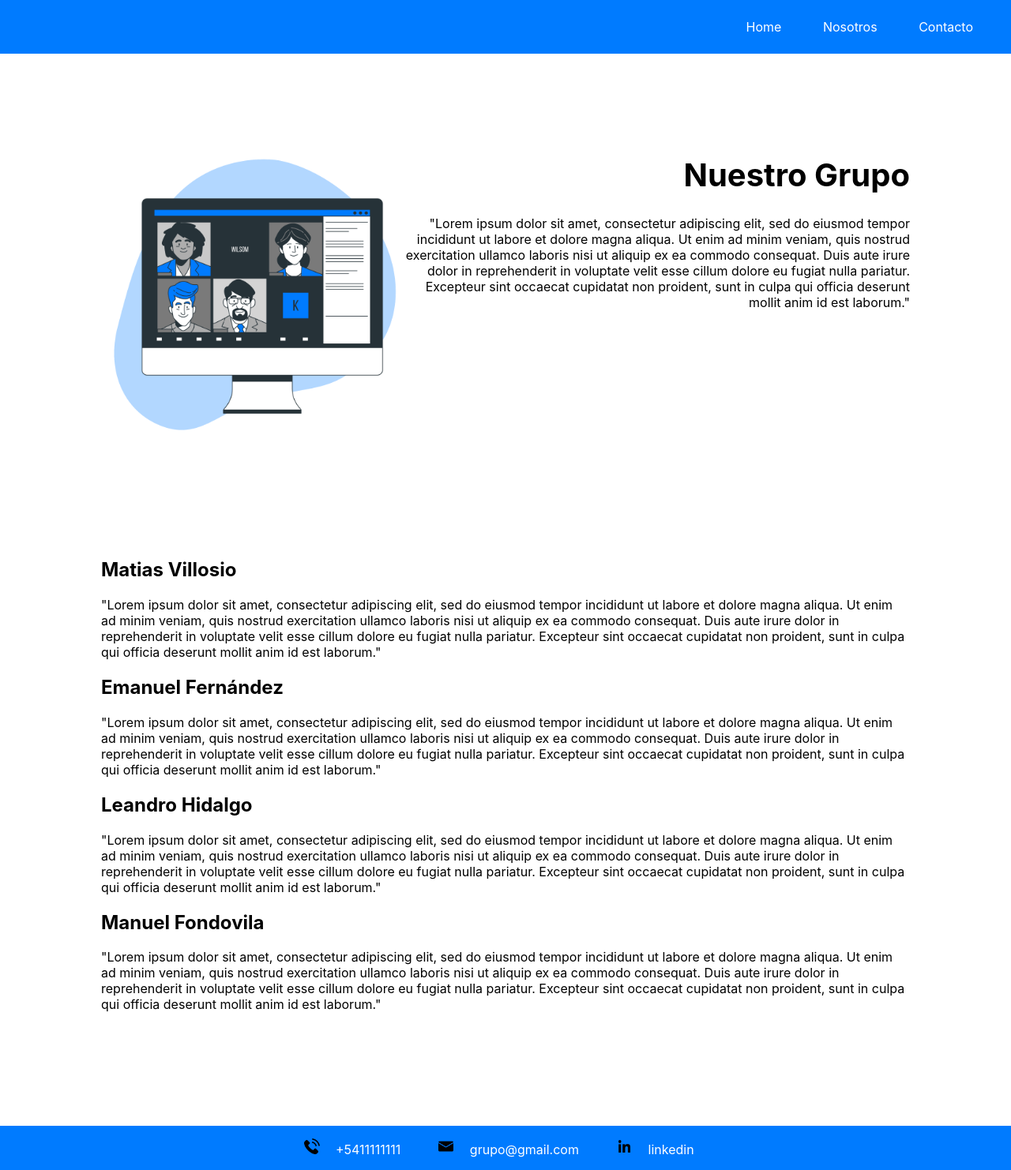
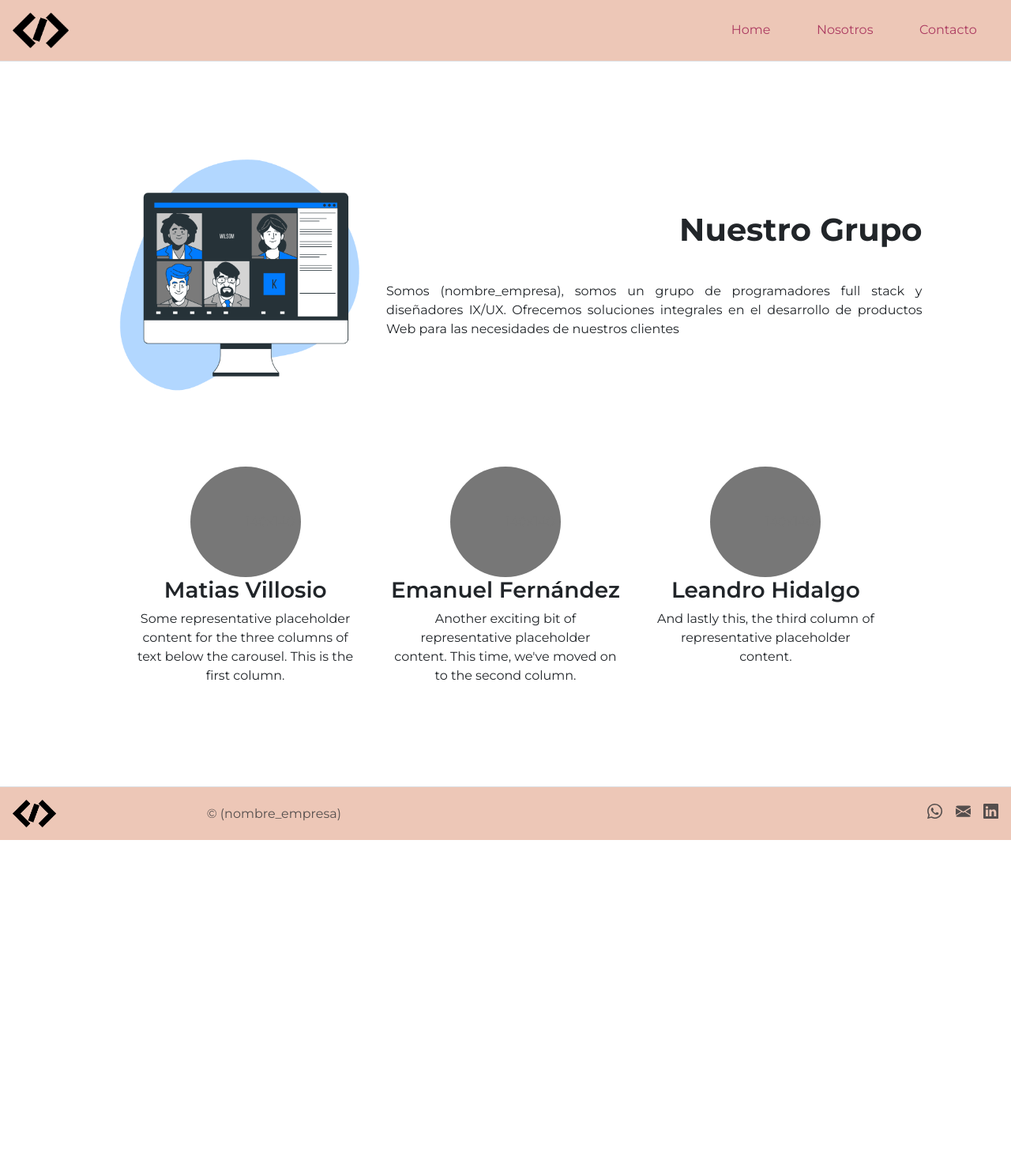
Before and after one commit to leanmza/TrabajoFinal, a plain HTML site: page index.html in a window 1280 px wide. Shown: the whole page at 79% size. After the commit the page ends 1064 px from the top, so only its background shows below. Drawn offline with nearby package versions, Linux system fonts and the light colour scheme.

Commit message:
Todo a bootstrap

```diff
--- a/index.html
+++ b/index.html
@@ -8,18 +8,53 @@
 
     <link rel="stylesheet" href="style.css" />
     <meta name="viewport" content="width=device-width, initial-scale=1.0" />
+    <link
+      href="https://cdn.jsdelivr.net/npm/bootstrap@5.3.0-alpha2/dist/css/bootstrap.min.css"
+      rel="stylesheet"
+      integrity="sha384-aFq/bzH65dt+w6FI2ooMVUpc+21e0SRygnTpmBvdBgSdnuTN7QbdgL+OapgHtvPp"
+      crossorigin="anonymous"
+    />
+    <link rel="preconnect" href="https://fonts.googleapis.com" />
+    <link rel="preconnect" href="https://fonts.gstatic.com" crossorigin />
+    <link
+      href="https://fonts.googleapis.com/css2?family=Montserrat:ital,wght@0,400;0,600;0,700;0,900;1,600&display=swap"
+      rel="stylesheet"
+    />
   </head>
   <body>
-    <header id="cabecera">
-      <a href="/" id="btn-cuerpo" class="link">Home</a>
+    <!-- HEADER -->
+
+    <div class="container-fluid cabecera" id="cabecera">
+      <header
+        class="d-flex flex-wrap justify-content-between mb-4 border-bottom"
+      >
+        <div class="col-1 imgLogo">
+          <a
+            href="/"
+            class="d-flex align-items-center mb-3 mb-md-0 me-md-auto text-dark text-decoration-none"
+          >
+            <img src="img/logo.png" alt="logo" class="logoHeader" />
+          </a>
+        </div>
+        <div class="col-11 navibar">
+          <a href="/" id="btn-home" class="link">Home</a>
           <a href="#cuerpo" id="btn-cuerpo" class="link">Nosotros</a>
           <a href="#contacto" id="btn-contacto" class="link">Contacto</a>
+        </div>
       </header>
+    </div>
 
+    <!-- BODY -->
     <main>
-      <div id="cuerpo">
-        <div id="presentacion" class="presentacion">
-          <div id="divImagenGrupo" class="divImagenGrupo">
+      <!-- IMAGEN Y NUESTRO GRUPO -->
+      <div class="container-fluid cuerpo" id="cuerpo">
+        <div id="presentacion" class="row presentacion">
+          <div class="col-12 contenedorPresentacion">
+            <div class="row presentacionRow">
+              <div
+                id="divImagenGrupo"
+                class="justify-content-center col-md-6 col-xl-4 divImagenGrupo"
+              >
                 <img
                   src="img/Remote-team-bro.png"
                   alt="imagen-grupo"
@@ -28,137 +63,186 @@
                 />
               </div>
 
-          <div class="divNosotros">
+              <div class="col-md-6 col-xl-8 divNosotros">
                 <h1 id="nosotros">Nuestro Grupo</h1>
 
-            <p class="nuestroGrupo">
-              "Lorem ipsum dolor sit amet, consectetur adipiscing elit, sed do
-              eiusmod tempor incididunt ut labore et dolore magna aliqua. Ut
-              enim ad minim veniam, quis nostrud exercitation ullamco laboris
-              nisi ut aliquip ex ea commodo consequat. Duis aute irure dolor in
-              reprehenderit in voluptate velit esse cillum dolore eu fugiat
-              nulla pariatur. Excepteur sint occaecat cupidatat non proident,
-              sunt in culpa qui officia deserunt mollit anim id est laborum."
+                <p class="nuestroGrupo" id="nuestroGrupo">
+                  Somos (nombre_empresa), somos un grupo de programadores full
+                  stack y diseñadores IX/UX. Ofrecemos soluciones integrales en
+                  el desarrollo de productos Web para las necesidades de
+                  nuestros clientes
                 </p>
               </div>
             </div>
-
-        <div id="integrantes">
-          <h2 class="integrantes">Matias Villosio</h2>
-          <p>
-            "Lorem ipsum dolor sit amet, consectetur adipiscing elit, sed do
-            eiusmod tempor incididunt ut labore et dolore magna aliqua. Ut enim
-            ad minim veniam, quis nostrud exercitation ullamco laboris nisi ut
-            aliquip ex ea commodo consequat. Duis aute irure dolor in
-            reprehenderit in voluptate velit esse cillum dolore eu fugiat nulla
-            pariatur. Excepteur sint occaecat cupidatat non proident, sunt in
-            culpa qui officia deserunt mollit anim id est laborum."
-          </p>
-
-          <h2 class="integrantes">Emanuel Fernández</h2>
-          <p>
-            "Lorem ipsum dolor sit amet, consectetur adipiscing elit, sed do
-            eiusmod tempor incididunt ut labore et dolore magna aliqua. Ut enim
-            ad minim veniam, quis nostrud exercitation ullamco laboris nisi ut
-            aliquip ex ea commodo consequat. Duis aute irure dolor in
-            reprehenderit in voluptate velit esse cillum dolore eu fugiat nulla
-            pariatur. Excepteur sint occaecat cupidatat non proident, sunt in
-            culpa qui officia deserunt mollit anim id est laborum."
-          </p>
-
-          <h2 class="integrantes">Leandro Hidalgo</h2>
-          <p>
-            "Lorem ipsum dolor sit amet, consectetur adipiscing elit, sed do
-            eiusmod tempor incididunt ut labore et dolore magna aliqua. Ut enim
-            ad minim veniam, quis nostrud exercitation ullamco laboris nisi ut
-            aliquip ex ea commodo consequat. Duis aute irure dolor in
-            reprehenderit in voluptate velit esse cillum dolore eu fugiat nulla
-            pariatur. Excepteur sint occaecat cupidatat non proident, sunt in
-            culpa qui officia deserunt mollit anim id est laborum."
-          </p>
-
-          <h2 class="integrantes">Manuel Fondovila</h2>
-          <p>
-            "Lorem ipsum dolor sit amet, consectetur adipiscing elit, sed do
-            eiusmod tempor incididunt ut labore et dolore magna aliqua. Ut enim
-            ad minim veniam, quis nostrud exercitation ullamco laboris nisi ut
-            aliquip ex ea commodo consequat. Duis aute irure dolor in
-            reprehenderit in voluptate velit esse cillum dolore eu fugiat nulla
-            pariatur. Excepteur sint occaecat cupidatat non proident, sunt in
-            culpa qui officia deserunt mollit anim id est laborum."
-          </p>
           </div>
         </div>
 
-      <div id="contacto">
-        <h2>DEJANOS UN MENSAJE</h2>
+        <div class="container marketing" id="integrantes">
+          <!-- Three columns of text below the carousel -->
+          <div class="row">
+            <div class="col-lg-4">
+              <svg
+                class="bd-placeholder-img rounded-circle"
+                width="140"
+                height="140"
+                xmlns="http://www.w3.org/2000/svg"
+                role="img"
+                aria-label="Placeholder: 140x140"
+                preserveAspectRatio="xMidYMid slice"
+                focusable="false"
+              >
+                <title>Placeholder</title>
+                <rect width="100%" height="100%" fill="#777" />
+                <text x="50%" y="50%" fill="#777" dy=".3em">140x140</text>
+              </svg>
 
-        <div id="divForm" class="divForm"></div>
+              <h3>Matias Villosio</h3>
+              <p>
+                Some representative placeholder content for the three columns of
+                text below the carousel. This is the first column.
+              </p>
+            </div>
+            <!-- /.col-lg-4 -->
+            <div class="col-lg-4">
+              <svg
+                class="bd-placeholder-img rounded-circle"
+                width="140"
+                height="140"
+                xmlns="http://www.w3.org/2000/svg"
+                role="img"
+                aria-label="Placeholder: 140x140"
+                preserveAspectRatio="xMidYMid slice"
+                focusable="false"
+              >
+                <title>Placeholder</title>
+                <rect width="100%" height="100%" fill="#777" />
+                <text x="50%" y="50%" fill="#777" dy=".3em">140x140</text>
+              </svg>
 
-        <form action="" id="formulario" class="formulario">
+              <h3>Emanuel Fernández</h3>
+              <p>
+                Another exciting bit of representative placeholder content. This
+                time, we've moved on to the second column.
+              </p>
+            </div>
+            <!-- /.col-lg-4 -->
+            <div class="col-lg-4">
+              <svg
+                class="bd-placeholder-img rounded-circle"
+                width="140"
+                height="140"
+                xmlns="http://www.w3.org/2000/svg"
+                role="img"
+                aria-label="Placeholder: 140x140"
+                preserveAspectRatio="xMidYMid slice"
+                focusable="false"
+              >
+                <title>Placeholder</title>
+                <rect width="100%" height="100%" fill="#777" />
+                <text x="50%" y="50%" fill="#777" dy=".3em">140x140</text>
+              </svg>
 
+              <h3>Leandro Hidalgo</h3>
+              <p>
+                And lastly this, the third column of representative placeholder
+                content.
+              </p>
+            </div>
+            <!-- /.col-lg-4 -->
+          </div>
+          <!-- /.row -->
+        </div>
+      </div>
+      <!-- FORMULARIO DE CONTACTO -->
+      <div id="contacto" class="container-fluid contacto">
+        <div class="row titulo">
+          <h3>DEJANOS UN MENSAJE</h3>
+        </div>
+
+        <form class="form-floating row g-3" id="formulario" method="POST">
+          <!-- form-floating es para que el placeholder se haga chiquito en el input y no desaparezca -->
+          <div class="col-md-6 form-floating">
             <input
               type="text"
+              class="form-control"
               id="nombre"
-            class="input"
               placeholder="Nombre"
-            required
             />
+            <label for="form-control">Nombre</label>
+          </div>
 
-          <input
-            type="text"
-            id="apellido"
-            class="input"
-            placeholder="Apellido"
-          />
-          <br />
-
+          <div class="col-md-6 form-floating">
             <input
               type="email"
-            name="mail"
-            id="mail"
-            class="input"
-            placeholder="Email: xxxx@xxxx.com"
-            required
+              class="form-control"
+              id="email"
+              placeholder="Email"
             />
-          <input
-            type="number"
-            name="cel"
-            id="cel"
-            class="input"
-            placeholder="N° Celular"
-          />
-          <br />
+            <label for="form-control">Email</label>
+          </div>
 
+          <div class="col-md-12 form-floating">
+            <!-- <label for="comentario" class="form-label">Comentarios</label> -->
             <textarea
-            name="comentario"
+              type="text"
+              class="form-control"
               id="comentario"
-            class="comentario"
-            cols="30"
-            rows="5"
-            placeholder="Escribí tu comentario..."
-            required
+              placeholder="Escribí tu mensaje"
             ></textarea>
-          <br />
-          <button type="submit" class="boton">Enviar</button>
+            <label for="form-control">Escribí tu mensaje</label>
+          </div>
+
+          <div class="col-12">
+            <button type="submit" class="btn btn-primary">Enviar</button>
+          </div>
         </form>
       </div>
     </main>
 
-    <footer>
-      <span class="spanLogo">
-        <img src="img/telefono.png" alt="logo-cel" class="logo" />
-        <label for="cel" class="infoContacto">+5411111111</label>
-      </span>
-      <span class="spanLogo">
-        <img src="img/letter.png" alt="logo-mail" class="logo" />
-        <label for="mail" class="infoContacto">grupo@gmail.com</label>
-      </span>
-      <span class="spanLogo">
-        <img src="img/linkedin.png" alt="logo-linkedin" class="logo" />
-        <label for="linkedin" class="infoContacto">linkedin</label>
-      </span>
+    <!-- FOOTER -->
+
+    <div class="container-fluid pie">
+      <footer
+        class="d-flex flex-wrap justify-content-between align-items-center py-3 border-top"
+      >
+        <div class="col-md-4 d-flex align-items-center">
+          <a
+            href="/"
+            class="d-flex align-items-center mb-3 mb-md-0 me-md-auto text-dark text-decoration-none"
+          >
+            <img src="img/logo.png" alt="logo" class="logoFooter" />
+          </a>
+          <span class="text-muted">&copy; (nombre_empresa)</span>
+        </div>
+
+        <ul class="nav col-md-4 justify-content-end list-unstyled d-flex">
+          <li class="ms-3">
+            <a class="text-muted" href="https://web.whatsapp.com/"
+              ><svg xmlns="http://www.w3.org/2000/svg" fill="currentColor" class="logo bi bi-whatsapp" viewBox="0 0 16 16">
+                <path d="M13.601 2.326A7.854 7.854 0 0 0 7.994 0C3.627 0 .068 3.558.064 7.926c0 1.399.366 2.76 1.057 3.965L0 16l4.204-1.102a7.933 7.933 0 0 0 3.79.965h.004c4.368 0 7.926-3.558 7.93-7.93A7.898 7.898 0 0 0 13.6 2.326zM7.994 14.521a6.573 6.573 0 0 1-3.356-.92l-.24-.144-2.494.654.666-2.433-.156-.251a6.56 6.56 0 0 1-1.007-3.505c0-3.626 2.957-6.584 6.591-6.584a6.56 6.56 0 0 1 4.66 1.931 6.557 6.557 0 0 1 1.928 4.66c-.004 3.639-2.961 6.592-6.592 6.592zm3.615-4.934c-.197-.099-1.17-.578-1.353-.646-.182-.065-.315-.099-.445.099-.133.197-.513.646-.627.775-.114.133-.232.148-.43.05-.197-.1-.836-.308-1.592-.985-.59-.525-.985-1.175-1.103-1.372-.114-.198-.011-.304.088-.403.087-.088.197-.232.296-.346.1-.114.133-.198.198-.33.065-.134.034-.248-.015-.347-.05-.099-.445-1.076-.612-1.47-.16-.389-.323-.335-.445-.34-.114-.007-.247-.007-.38-.007a.729.729 0 0 0-.529.247c-.182.198-.691.677-.691 1.654 0 .977.71 1.916.81 2.049.098.133 1.394 2.132 3.383 2.992.47.205.84.326 1.129.418.475.152.904.129 1.246.08.38-.058 1.171-.48 1.338-.943.164-.464.164-.86.114-.943-.049-.084-.182-.133-.38-.232z"/>
+              </svg></a>
+          </li>
+          <li class="ms-3">
+            <a class="text-muted" href="mailto:nombre_empresa@gmail.com"
+              ><svg xmlns="http://www.w3.org/2000/svg" fill="currentColor" class="logo bi bi-envelope-fill" viewBox="0 0 16 16">
+                <path d="M.05 3.555A2 2 0 0 1 2 2h12a2 2 0 0 1 1.95 1.555L8 8.414.05 3.555ZM0 4.697v7.104l5.803-3.558L0 4.697ZM6.761 8.83l-6.57 4.027A2 2 0 0 0 2 14h12a2 2 0 0 0 1.808-1.144l-6.57-4.027L8 9.586l-1.239-.757Zm3.436-.586L16 11.801V4.697l-5.803 3.546Z"/>
+              </svg></a>
+          </li>
+          <li class="ms-3">
+            <a class="text-muted" href="https://www.linkedin.com/"
+              ><svg xmlns="http://www.w3.org/2000/svg" fill="currentColor" class="logo bi bi-linkedin" viewBox="0 0 16 16">
+                <path d="M0 1.146C0 .513.526 0 1.175 0h13.65C15.474 0 16 .513 16 1.146v13.708c0 .633-.526 1.146-1.175 1.146H1.175C.526 16 0 15.487 0 14.854V1.146zm4.943 12.248V6.169H2.542v7.225h2.401zm-1.2-8.212c.837 0 1.358-.554 1.358-1.248-.015-.709-.52-1.248-1.342-1.248-.822 0-1.359.54-1.359 1.248 0 .694.521 1.248 1.327 1.248h.016zm4.908 8.212V9.359c0-.216.016-.432.08-.586.173-.431.568-.878 1.232-.878.869 0 1.216.662 1.216 1.634v3.865h2.401V9.25c0-2.22-1.184-3.252-2.764-3.252-1.274 0-1.845.7-2.165 1.193v.025h-.016a5.54 5.54 0 0 1 .016-.025V6.169h-2.4c.03.678 0 7.225 0 7.225h2.4z"/>
+              </svg></a>
+          </li>
+        </ul>
       </footer>
+    </div>
+
     <script src="scripts.js"></script>
+    <script
+      src="https://cdn.jsdelivr.net/npm/bootstrap@5.3.0-alpha2/dist/js/bootstrap.bundle.min.js"
+      integrity="sha384-qKXV1j0HvMUeCBQ+QVp7JcfGl760yU08IQ+GpUo5hlbpg51QRiuqHAJz8+BrxE/N"
+      crossorigin="anonymous"
+    ></script>
   </body>
 </html>
--- a/scripts.js
+++ b/scripts.js
@@ -4,8 +4,11 @@ window.addEventListener("load",inicio)
 
 let btnContacto = document.getElementById("btn-contacto"); //boton/link del header
 let btnCuerpo = document.getElementById("btn-cuerpo");
+let btnNosotros = document.getElementById("btn-nosotros");
 btnContacto.addEventListener("click",mostrarContacto);
 btnCuerpo.addEventListener("click",mostrarCuerpo);
+btnNosotros.addEventListener("click",mostrarCuerpo);
+
 
 let controlContacto = false
 let controlNosotros = true
--- a/style.css
+++ b/style.css
@@ -2,137 +2,119 @@
 
 body {
   background-color: white;
-  font-family: -apple-system, BlinkMacSystemFont, Segoe UI, Roboto, Oxygen,
-    Ubuntu, Cantarell, Fira Sans, Droid Sans, Helvetica Neue, sans-serif;
+  font-family: "Montserrat", sans-serif !important;
   margin: 0 0 0 0;
 }
 
 /* HEADER */
-header {
-  background: #007bff;
-  text-align: right;
-  padding: 1.5em;
+.cabecera {
+  padding: 0 !important;
+  height: 75px !important;
+  position: sticky;
+  top: 0;
+}
+.logoHeader {
+  justify-items: start;
+  display: flex;
+  height: 45px;
 }
 
-@media (max-width: 560px) {
-  header {
-    width: auto;
-  }
+header {
+  background: #edc7b7;
+  text-align: right;
+  padding: 1em;
+  align-items: center;
+  position: sticky;
+  top: 0;
 }
 
-a:link,
-a:visited,
-a:active {
+.link:link,
+.link:visited,
+.link:active {
   text-decoration: none;
-  padding: 1.5em;
-  color: #fff;
+  padding: 1.7em;
+  color: #ac3b61;
+  font-weight: 400;
 }
 
-a:hover {
-  background: linear-gradient(
-    0deg,
-    rgba(255, 193, 7, 1) 0%,
-    rgba(0, 123, 255, 1) 10%
-  );
-  color: #ffc107;
+.link:hover {
+  font-weight: 600;
 }
 
 /* BODY*/
 #presentacion {
-  padding-top: 8%;
-  padding-left: 10%;
-  padding-right: 10%;
-  display: flex;
+  padding: 8% 8% 0% 10%;
   text-align: right;
-  padding-bottom: 10%em;
   justify-content: center;
 }
 
+.presentacionRow {
+  text-align: right;
+  align-items: center;
+}
+
 h1 {
+ padding-top: 5% ;
   font-size: 2.5em;
+  font-weight: 700 !important;
 }
 
 #integrantes {
-  padding: 10%;
+  padding: 7%;
 }
 
 .imagenGrupo {
-  min-width: 270px;
   max-width: 100%;
+  max-height: 70%;
 }
 
-@media (max-width: 560px) {
-  .divImagenGrupo {
-    display: flex;
-    justify-content: center;
-  }
-}
 
-@media (max-width: 560px) {
-  .imagenGrupo {
-    min-width: 150px;
-    max-width: 90%;
-    /* padding: 0% 10%; */
-  }
-}
-@media (max-width: 560px) {
-  #presentacion {
-    width: auto;
-    display: block;
-    padding: 0.5em 10%;
-  }
-  h1 {
-    text-align: center;
-  }
-  .nuestroGrupo {
-    text-align: justify;
-  }
+*#nuestroGrupo {
+  padding-top: 5%;
+  text-align: justify;
+  font-size: 1em;
 }
 
 /* FOOTER */
 
 footer {
-  background: #007bff;
-  color: #fff;
+  background: #edc7b7;
+  color: #ac3b61;
   text-align: center;
   padding: 1em;
   display: flex;
   justify-content: center;
+
 }
 
-@media (max-width: 560px) {
-  footer {
-    padding: 1em 3em;
-    width: auto;
-  }
+.pie{
+  padding-inline: 0 !important;
+
+}
+.logoFooter{
+height: 35px;
 }
 
-.spanLogo {
-  display: inline-block;
-  padding: 0em 1em;
-}
+
 .logo {
   height: 1.2em;
   vertical-align: baseline;
 }
 
-.infoContacto {
-  padding: 0em 1em;
+
+/* FORMULARIO */
+
+.titulo{
+  text-align: center;
+  padding: 5% 0 5% 0;
 }
 
-/* FORMULARIO */
 
 #contacto {
   justify-content: center;
   padding: 5%;
 }
 
-.divForm {
-  justify-content: center;
-  flex-direction: column;
-  justify-content: center;
-  align-items: center;
-}
 
 input {
   font-size: 1em;
@@ -144,7 +126,7 @@ input {
   box-sizing: border-box;
 }
 
-.comentario {
+/* .comentario {
   font-size: 1em;
   margin: 8px;
   border-radius: 5px;
@@ -153,7 +135,7 @@ input {
   box-sizing: border-box;
   display: block;
   overflow: auto;
-}
+} */
 
 .boton {
   border: solid #007bff;
@@ -173,10 +155,26 @@ input {
   background-color: #005dc0;
 }
 
-@media (max-width: 720px) {
+/* @media (max-width: 720px) {
   form {
     display: grid;
     justify-content: flex-start;
     max-width: 100%;
   }
+} */
+
+
+/* INTEGRANTES */
+
+.marketing .col-lg-4 {
+  margin-bottom: 1.5rem;
+  text-align: center;
 }
+h3 {
+  font-weight: 600 !important;
+}
+
+.marketing .col-lg-4 p {
+  margin-right: .75rem;
+  margin-left: .75rem;
+}
```
Also changed, not shown: img/letter.png (deleted), img/linkedin.png (deleted), img/logo.png (added), img/telefono.png (deleted). Lines whose indentation alone changed are shown as unchanged.
